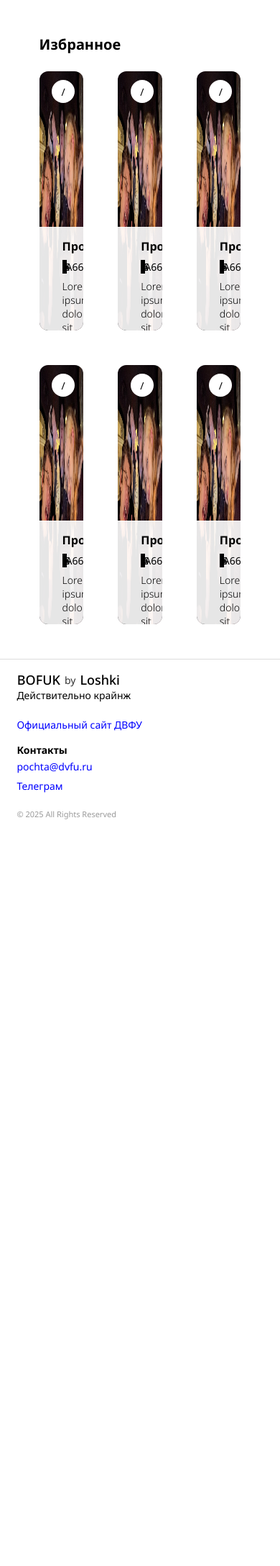
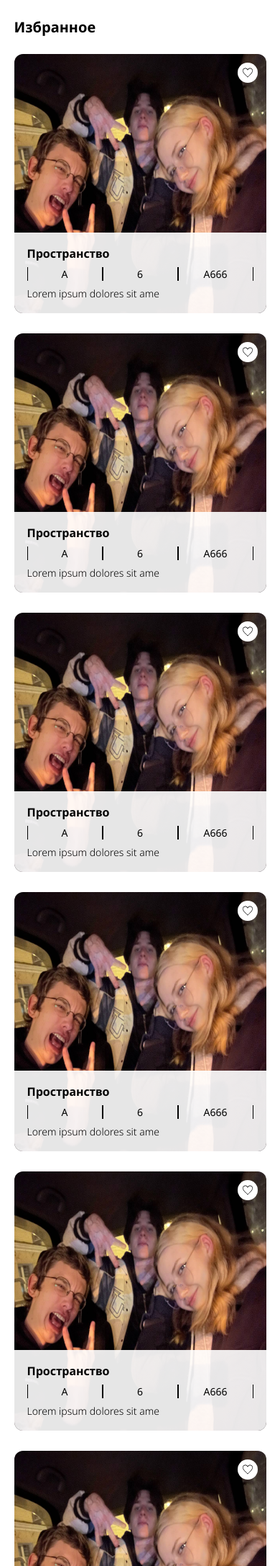
Before and after one commit to FFkuralator/web_service_DRG, a Flask app: page /favorites in a window 390 px wide. Shown: the part 52-2227 px from the top of the page at 72% size. Before the commit the page ends 1190 px from the top, so only its background shows below. Run offline with Flask 3, Linux system fonts and the light colour scheme.

Commit message:
favorites responsive styling + heart svg

```diff
--- a/app/static/css/catalog.css
+++ b/app/static/css/catalog.css
@@ -19,6 +19,9 @@
     width: 72%;
 }
 
+.fav_margin {
+    margin: 24px auto;
+}
 .category_catalog {
     width: 100%;
     border: .5px solid;
@@ -108,6 +111,24 @@
     list-style: none;
 }
 
+.fav_button {
+    border-radius: 50%;
+    width: 28px;
+    height: 28px;
+    background-color: white;
+    border: none;
+    position: absolute;
+    top: 12px;
+    right: 12px;
+    display: flex;
+    justify-content: center;
+    align-items: center;
+}
+
+.fav_button:hover {
+    background-color: gray;
+}
+
 @media screen and (max-width: 1440px) {
     .catalog {
         width: 90%;
--- a/app/static/css/favorites.css
+++ /dev/null
@@ -1,87 +0,0 @@
-.catalog {
-    width: 72%;
-    margin: 48px;
-}
-
-.title {
-    font-size: 20px;
-    margin-bottom: 24px;
-}
-
-.fav_list {
-    display: grid;
-    grid-template-columns: repeat(3, 1fr);
-    column-gap: 48px;
-    row-gap: 48px;
-}
-
-.fav_item {
-    position: relative;
-    width: 100%;
-    height: 100%;
-    min-height: 360px;
-    list-style: none;
-    border-radius: 12px;
-    overflow: hidden;
-}
-
-.fav_container {
-    display: flex;
-    justify-content: flex-end;
-    flex-direction: column;
-    height: 100%;
-    width: 100%;
-}
-
-.fav_image {
-    width: 100%;
-    height: 100%;
-    position: absolute;
-    z-index: -100;
-}
-
-.fav_text_container {
-    background-color: rgba(255, 255, 255, 0.9);
-    padding: 16px 32px;
-    max-height: 40%;
-    margin-top: auto;
-}
-
-.fav_name {
-    font-size: 16px;
-}
-
-.fav_characteristics {
-    display: flex;
-    flex-direction: row;
-    justify-content: space-between;
-    margin: 8px 0;
-}
-
-.fave_characteristics_item {
-    list-style: none;
-    width: 100%;
-    text-align: center;
-    border-left: .1px solid;
-    border-right: .1px solid;
-
-}
-
-.fav_description {
-    font-weight: 300;
-}
-
-.unfav_button {
-    border-radius: 50%;
-    width: 32px;
-    height: 32px;
-    background-color: white;
-    border: none;
-    position: absolute;
-    top: 12px;
-    right: 12px;
-}
-
-.unfav_button:hover {
-    background-color: gray;
-}
--- a/app/static/css/index.css
+++ b/app/static/css/index.css
@@ -57,10 +57,6 @@
 
 .container_item {
     max-width: 50%;
-}
-
-.margin_top {
-    margin-top: 48px;
 }
 
 .feature_paragraph {
--- a/app/templates/spaces/favorites.html
+++ b/app/templates/spaces/favorites.html
@@ -1,7 +1,7 @@
 {% extends "base.html" %}
 
 {% block head %}
-    <link rel="stylesheet" href="{{ url_for('static', filename='css/favorites.css') }}">
+    <link rel="stylesheet" href="{{ url_for('static', filename='css/catalog.css') }}">
 {% endblock %}
 
 {% block title %}
@@ -9,22 +9,26 @@
 {% endblock %}
 
 {% block content %}
-    <section class="catalog">
-        <h1 class="title">Избранное</h1>
-        <ul class="fav_list">
+    <section class="catalog fav_margin">
+        <h1 class="category_title">Избранное</h1>
+        <ul class="category_list">
             {% for space in favorites.spaces %}
-                <li class="fav_item">
-                    <a class="fav_container" href="/">
-                        <button class="unfav_button">/</button>
-                        <img class="fav_image" src="{{ url_for('static', filename=space.image_src) }}" alt="{{ space.image_alt }}">
-                        <div class="fav_text_container">
-                            <h3 class="fav_name">{{ space.name }}</h3>
-                            <ul class="fav_characteristics">
-                                <li class="fave_characteristics_item">{{ space.building}}</li>
-                                <li class="fave_characteristics_item">{{ space.level }}</li>
-                                <li class="fave_characteristics_item">{{ space.location }}</li>
+                <li class="category_item">
+                    <a class="space_container" href="/">
+                        <button class="fav_button">
+                            <svg width="14" height="14" viewBox="0 0 24 24" fill="currentColor" xmlns="http://www.w3.org/2000/svg">
+                            <path d="M12 21.593c-5.63-5.539-11-10.297-11-14.402 0-3.791 3.068-5.191 5.281-5.191 1.312 0 4.151.501 5.719 4.457 1.59-3.968 4.464-4.447 5.726-4.447 2.54 0 5.274 1.621 5.274 5.181 0 4.069-5.136 8.625-11 14.402m5.726-20.583c-2.203 0-4.446 1.042-5.726 3.238-1.285-2.206-3.522-3.248-5.719-3.248-3.183 0-6.281 2.187-6.281 6.191 0 4.661 5.571 9.429 12 15.809 6.43-6.38 12-11.148 12-15.809 0-4.011-3.095-6.181-6.274-6.181"/>
+                            </svg>
+                        </button>
+                        <img class="space_image" src="{{ url_for('static', filename=space.image_src) }}" alt="{{ space.image_alt }}">
+                        <div class="space_text_container">
+                            <h3 class="space_name">{{ space.name }}</h3>
+                            <ul class="space_characteristics">
+                                <li class="space_characteristics_item">{{ space.building}}</li>
+                                <li class="space_characteristics_item">{{ space.level }}</li>
+                                <li class="space_characteristics_item">{{ space.location }}</li>
                             </ul>
-                            <p class="fav_description">{{ space.description }}</p>
+                            <p class="space_description">{{ space.description }}</p>
                         </div>
                     </a>
                 </li>
```
Also changed, not shown: app/templates/spaces/catalog.html (+11 -0 lines).
